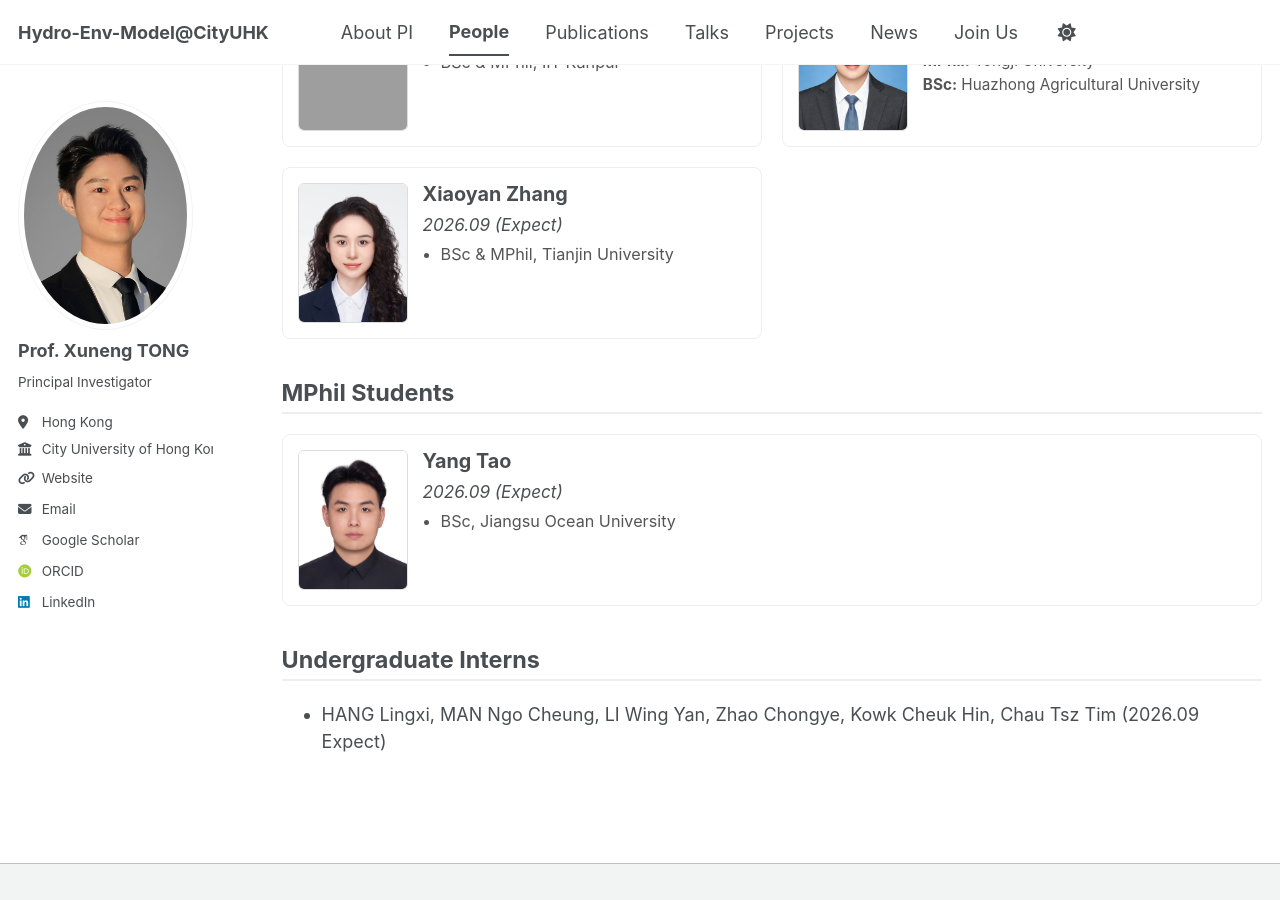
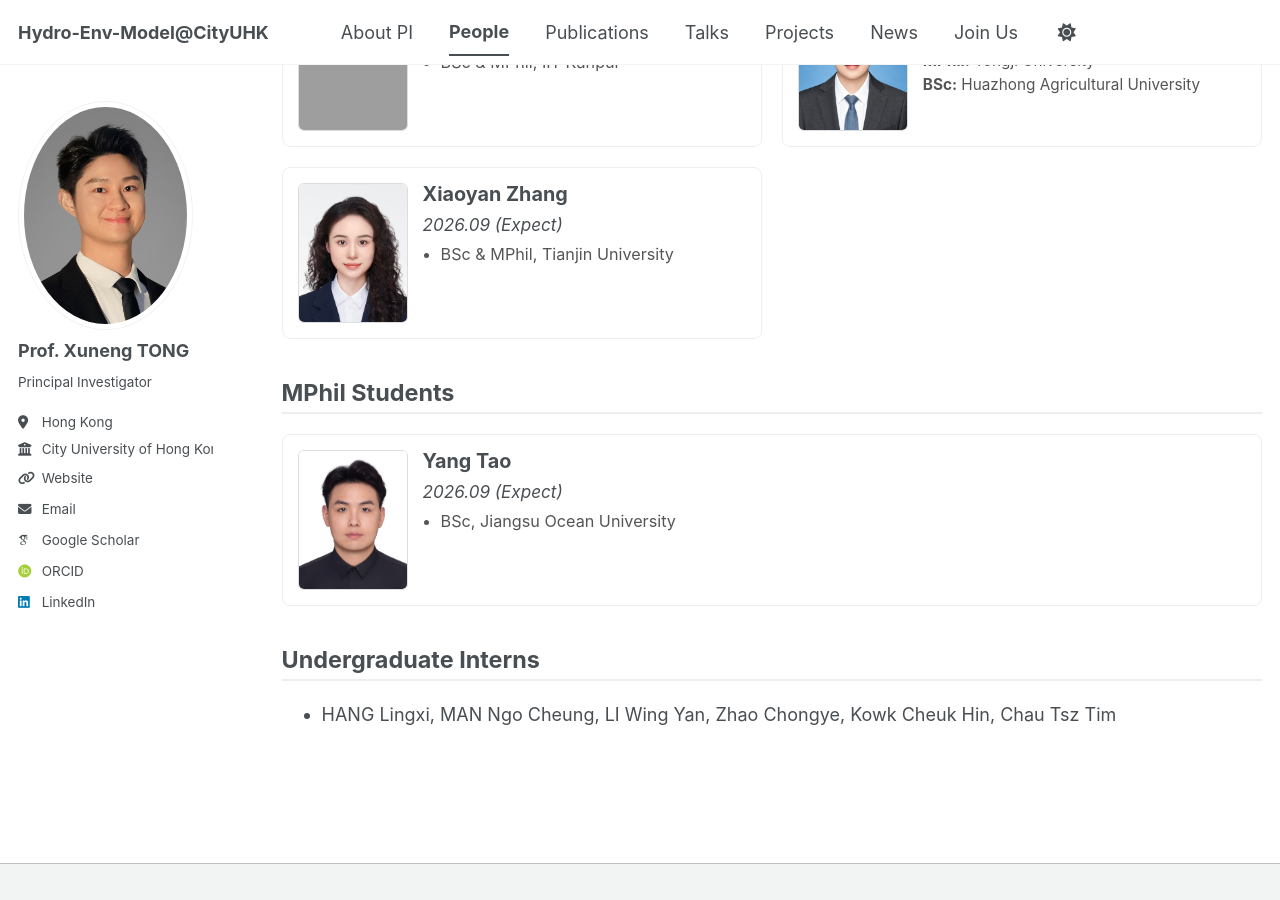
Before and after one commit to TongXuneng/TongXuneng.github.io, a Jekyll site: the page built from _pages/team.html, in a window 1280 px wide and 900 px high, scrolled down 1019 px. Built offline with Jekyll 4.4.1, drawn with Linux system fonts in a browser that asks for light colours; some web fonts are replaced; a script bundle is joined from its source files by our own code; library files that are not in the unit come from our copies; after the commit the page ends 1892 px from its top, so only the background shows below that.

Commit message:
Update team.html

```diff
--- a/_pages/team.html
+++ b/_pages/team.html
@@ -100,7 +100,7 @@ author_profile: true
 
 <h3 class="section-header">Undergraduate Interns</h3>
 <ul>
-  <li>HANG Lingxi, MAN Ngo Cheung, LI Wing Yan, Zhao Chongye, Kowk Cheuk Hin, Chau Tsz Tim (2026.09 Expect)</li>
+  <li>HANG Lingxi, MAN Ngo Cheung, LI Wing Yan, Zhao Chongye, Kowk Cheuk Hin, Chau Tsz Tim</li>
 </ul>
 
 <style>
```
